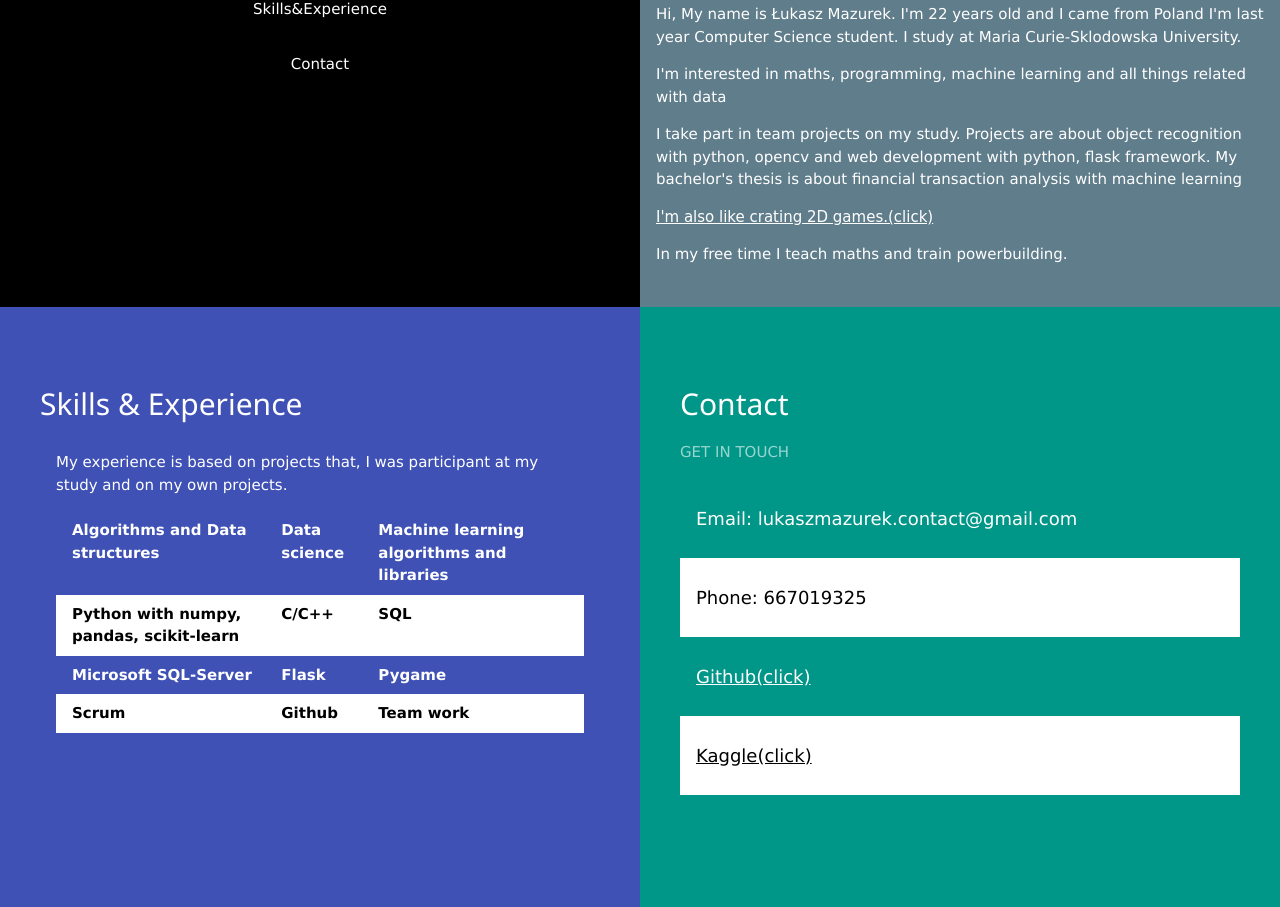
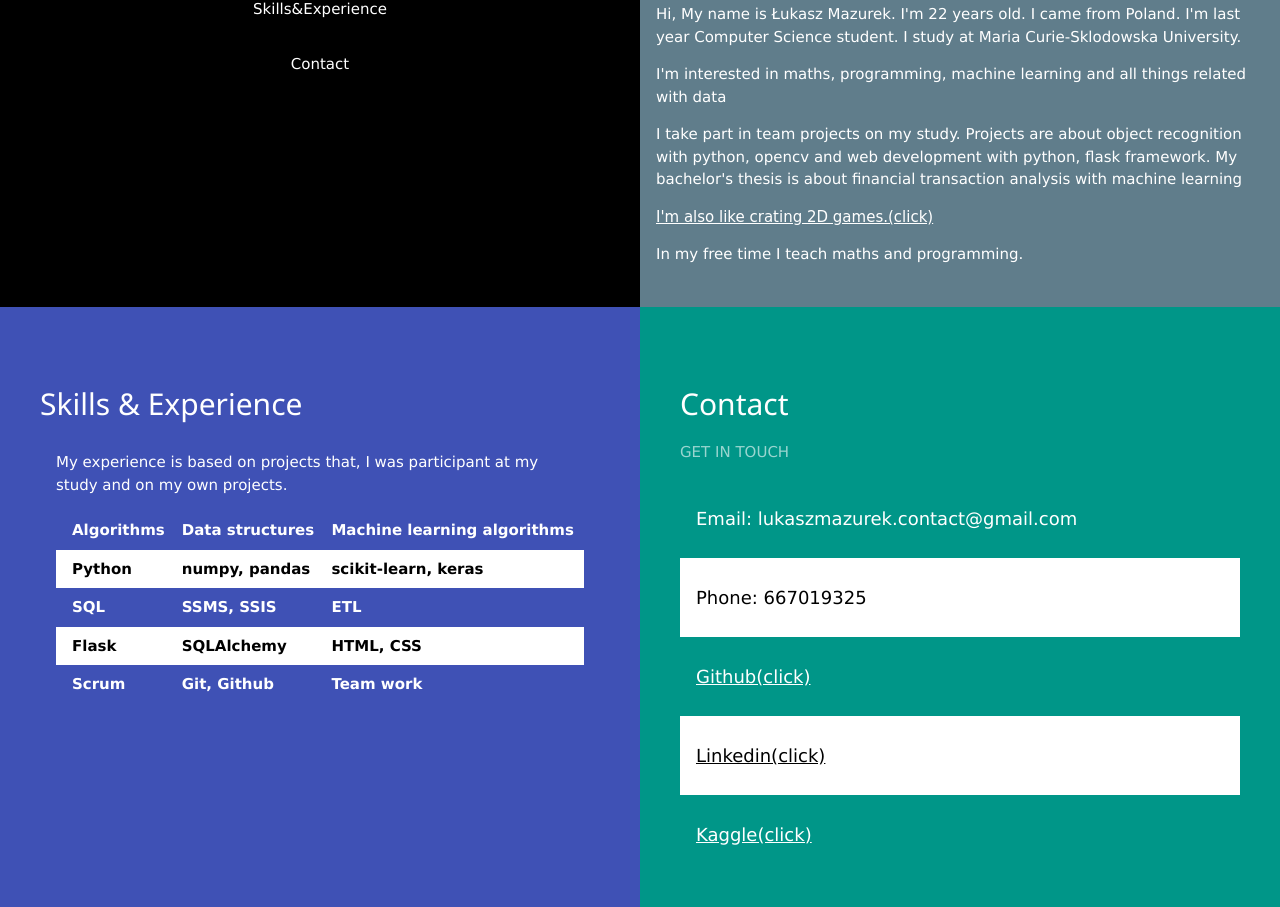
Before and after one commit to LukaszMazurek/lukaszmazurek.github.io, a plain HTML site: page index.html in a window 1280 px wide. Shown: the part 393-1300 px from the top of the page. Drawn offline with nearby package versions, Linux system fonts and the light colour scheme.

Commit message:
Update index.html

```diff
--- a/index.html
+++ b/index.html
@@ -1,7 +1,7 @@
 <!DOCTYPE html>
 
 <html lang="en">
-<title>My side</title>
+<title>LukaszMazurekSide</title>
 <meta charset="UTF-8">
 <meta name="viewport" content="width=device-width, initial-scale=1">
 <link rel="stylesheet" href="https://www.w3schools.com/w3css/4/w3.css">
@@ -27,16 +27,15 @@
             <img src="image.png"  alt="Person"
                  style="width:30%">
             <div class="w3-left-align w3-padding-normal">
-                <p>Hi, My name is &#321ukasz Mazurek. I'm 22 years old and I came from Poland
+                <p>Hi, My name is &#321ukasz Mazurek. I'm 22 years old. I came from Poland.
                     I'm last year Computer Science student. I study at Maria Curie-Sklodowska University.</p>
                 <p>I'm interested in maths, programming, machine learning and all things related with data</p>
                 <p>I take part in team projects on my study. Projects are about object recognition with python, opencv
-                    and
-                    web development with python, flask framework. My bachelor's thesis is about financial transaction
+                    and web development with python, flask framework. My bachelor's thesis is about financial transaction
                     analysis with machine learning</p>
                 <a href="https://github.com/LukaszMazurek" target="_blank"><p style="font-family:cursive;"> I'm also like crating 2D
                     games.(click)</p></a>
-                <p>In my free time I teach maths and train powerbuilding.</p>
+                <p>In my free time I teach maths and programming.</p>
             </div>
         </div>
     </div>
@@ -50,23 +49,28 @@
             <div class="w3-container w3-responsive">
                 <table class="w3-table">
                     <tr>
-                        <th>Algorithms and Data structures</th>
-                        <th>Data science</th>
-                        <th>Machine learning algorithms and libraries</th>
+                        <th>Algorithms</th>
+                        <th>Data structures</th>
+                        <th>Machine learning algorithms</th>
                     </tr>
                     <tr class="w3-white">
-                        <th>Python with numpy, pandas, scikit-learn</th>
-                        <th>C/C++</th>
-                        <th>SQL</th>
+                        <th>Python</th>
+                        <th>numpy, pandas</th>
+                        <th>scikit-learn, keras</th>
                     </tr>
                     <tr>
-                        <th>Microsoft SQL-Server</th>
-                        <th>Flask</th>
-                        <th>Pygame</th>
+                        <th>SQL</th>
+                        <th>SSMS, SSIS</th>
+                        <th>ETL</th>
                     </tr>
                     <tr class="w3-white">
+                        <th>Flask</th>
+                        <th>SQLAlchemy</th>
+                        <th>HTML, CSS</th>
+                    </tr>
+                    <tr>
                         <th>Scrum</th>
-                        <th>Github</th>
+                        <th>Git, Github</th>
                         <th>Team work</th>
                     </tr>
                     <div class="w3-left-align w3-padding-normal">
@@ -94,6 +98,9 @@
                     <td><a href="https://github.com/LukaszMazurek" target="_blank"><p style="font-size: large;"> Github(click)</p></a></td>
                 </tr>
                 <tr class="w3-white">
+                    <td><a href="https://www.linkedin.com/in/%C5%82ukasz-mazurek-510745205/" target="_blank"><p style="font-size: large;"> Linkedin(click)</p></a></td>
+                </tr>
+                <tr>
                     <td><a href="https://www.kaggle.com/ukaszmazurek" target="_blank"><p style="font-size: large;"> Kaggle(click)</p></a></td>
                 </tr>
             </table>
```
